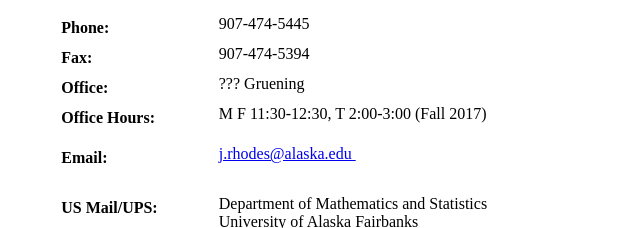
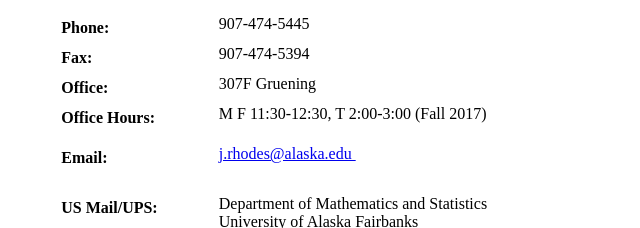
Before and after one commit to jarhodesUAF/jarhodesUAF.github.io, a plain HTML site: page index.html in a window 1280 px wide. Shown: the top 228 px of the page, 640-1280 px from the left. Drawn offline with Linux system fonts and the light colour scheme.

Commit message:
office location
added

```diff
--- a/index.html
+++ b/index.html
@@ -66,7 +66,7 @@
                 </tr>
               </tbody>
             </table>            </td>
-            <td style="vertical-align: top;">??? Gruening</td>
+            <td style="vertical-align: top;">307F Gruening</td>
           </tr>
           <tr>
             <td style="vertical-align: top;">
```
